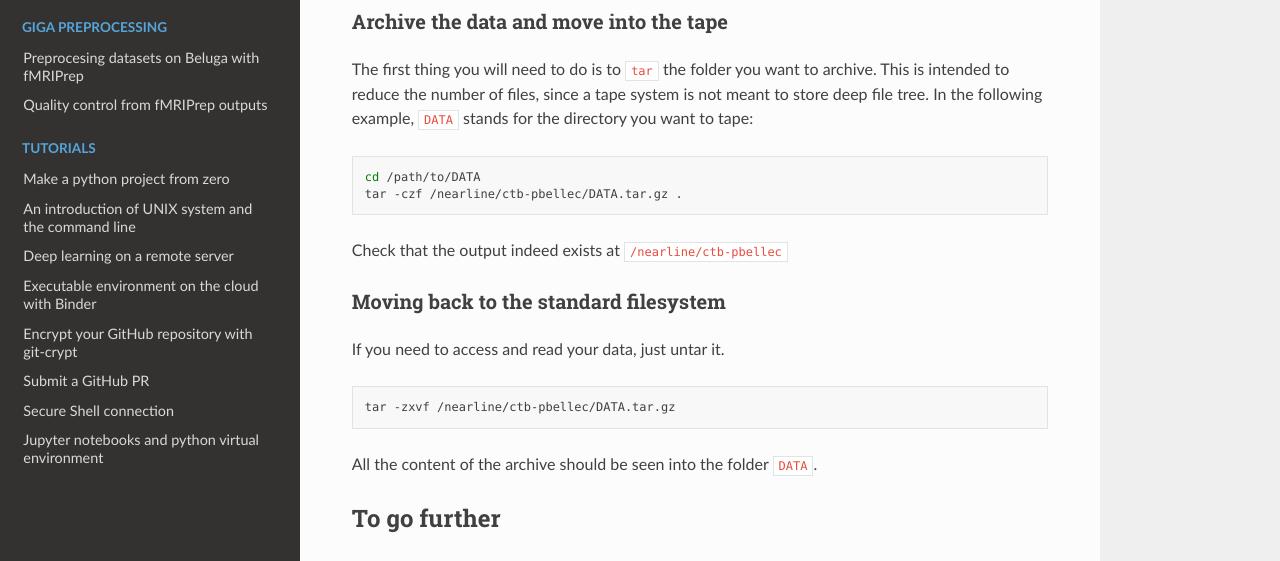
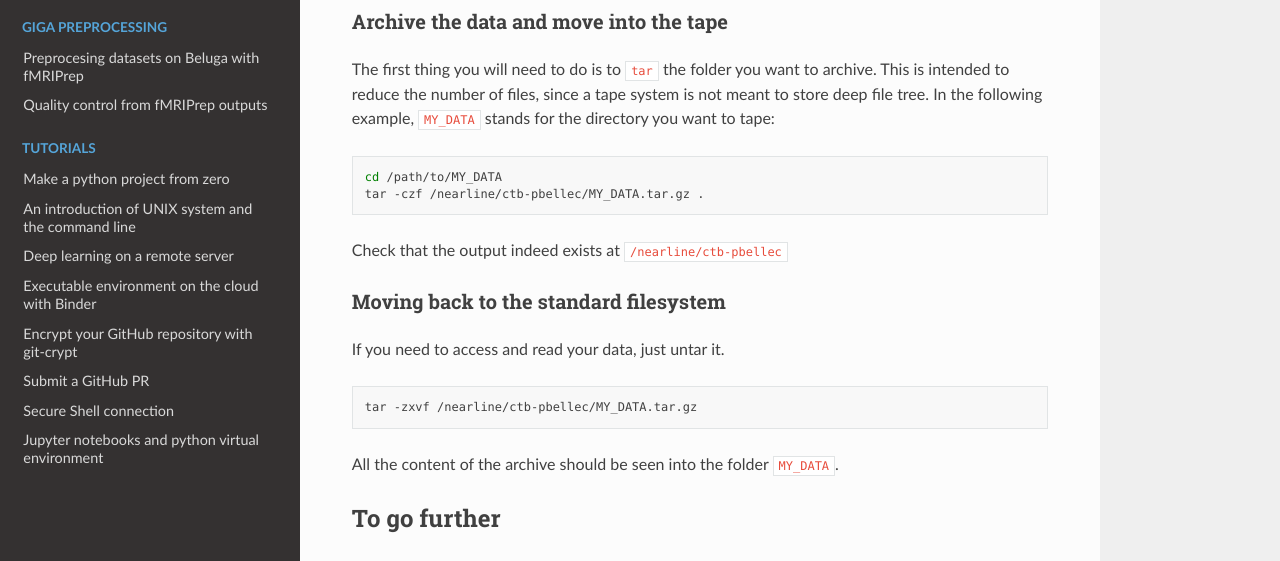
Before and after one commit to SIMEXP/lab-documentation, a Sphinx documentation site: the page built from source/compute_canada/tape.rst, in a window 1280 px wide and 1331 px high. Shown: the part 560-1121 px from the top of the window. Built offline with Sphinx 7.4.7 and the Read the Docs theme 2.0.0, drawn with Linux system fonts in a browser that asks for light colours.

```diff
--- a/source/compute_canada/tape.rst
+++ b/source/compute_canada/tape.rst
@@ -22,12 +22,12 @@ Archive the data and move into the tape
 ---------------------------------------
 The first thing you will need to do is to ``tar`` the folder you want to archive.
 This is intended to reduce the number of files, since a tape system is not meant to store deep file tree.
-In the following example, ``DATA`` stands for the directory you want to tape:
+In the following example, ``MY_DATA`` stands for the directory you want to tape:
 
 .. code:: bash
 
-    cd /path/to/DATA
-    tar -czf /nearline/ctb-pbellec/DATA.tar.gz .
+    cd /path/to/MY_DATA
+    tar -czf /nearline/ctb-pbellec/MY_DATA.tar.gz .
 
 Check that the output indeed exists at ``/nearline/ctb-pbellec``
 
@@ -37,9 +37,9 @@ If you need to access and read your data, just untar it.
 
 .. code:: bash
 
-    tar -zxvf /nearline/ctb-pbellec/DATA.tar.gz
+    tar -zxvf /nearline/ctb-pbellec/MY_DATA.tar.gz
 
-All the content of the archive should be seen into the folder ``DATA``.
+All the content of the archive should be seen into the folder ``MY_DATA``.
 
 To go further
 :::::::::::::
```
